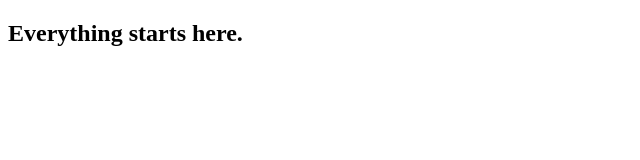
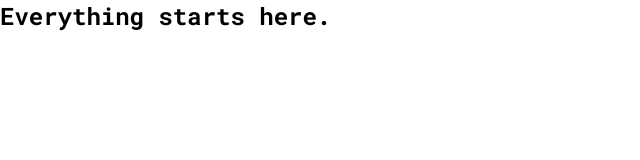
Before and after one commit to anpog/portfoilio, a plain HTML site: page index.html in a window 1280 px wide. Shown: the whole page, without its empty margins (0-640 px from the left). Drawn offline with Linux system fonts and the light colour scheme.

Commit message:
Add fonts

```diff
--- a/index.html
+++ b/index.html
@@ -4,6 +4,10 @@
     <meta charset="UTF-8">
     <meta name="viewport" content="width=device-width, initial-scale=1.0">
     <title>Ana's Portfolio</title>
+    <link rel="stylesheet" href="style.css">
+    <link rel="preconnect" href="https://fonts.gstatic.com">
+    <link href="https://fonts.googleapis.com/css2?family=Roboto+Mono:wght@300;400;500;700&family=Roboto:ital,wght@0,500;1,400&display=swap" rel="stylesheet">
+
 </head>
 <body>
     <header>
--- a/style.css
+++ b/style.css
@@ -0,0 +1,8 @@
+* {
+    margin: 0;
+    padding: 0;
+}
+
+h2 {
+    font-family: 'Roboto Mono', monospace;
+}
```
